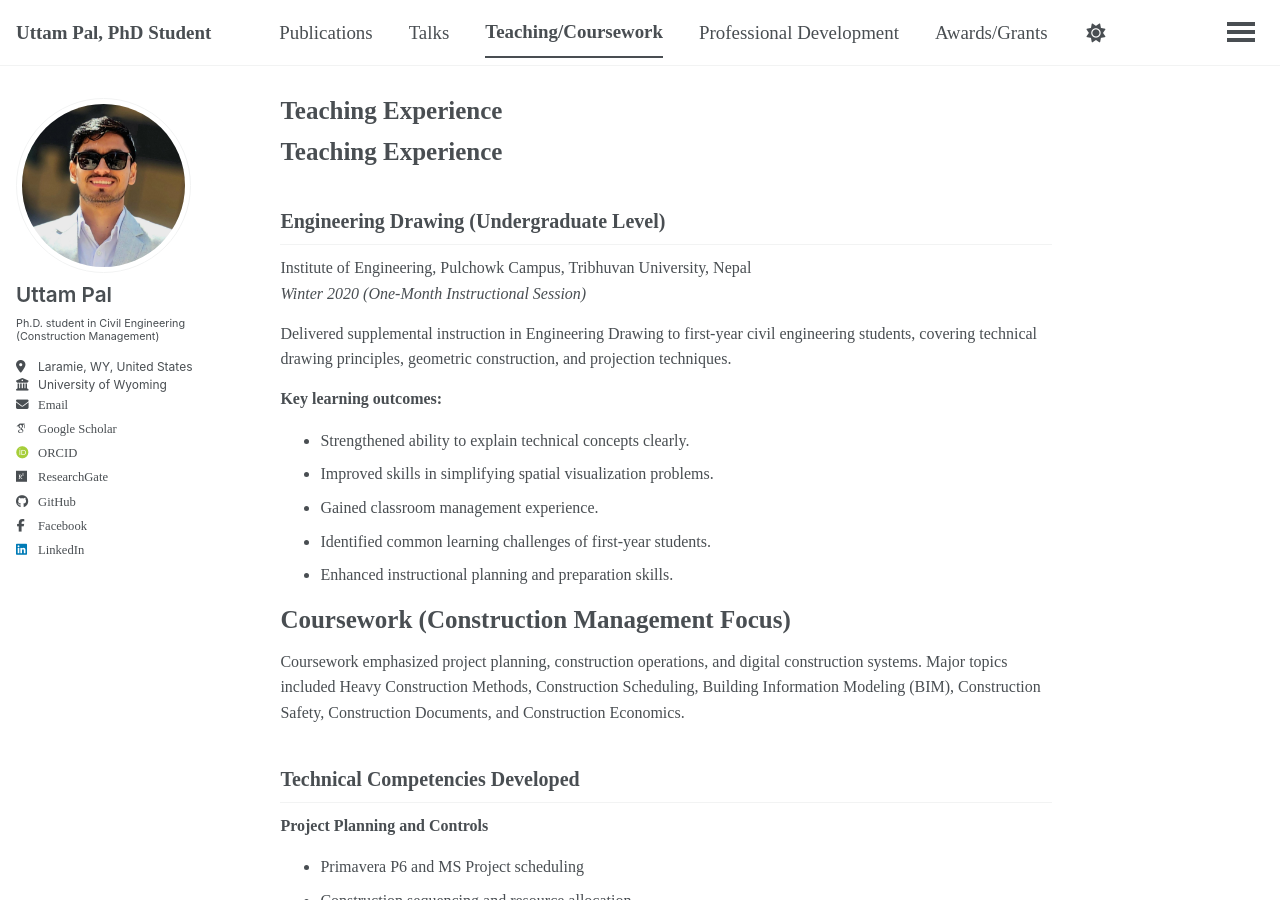
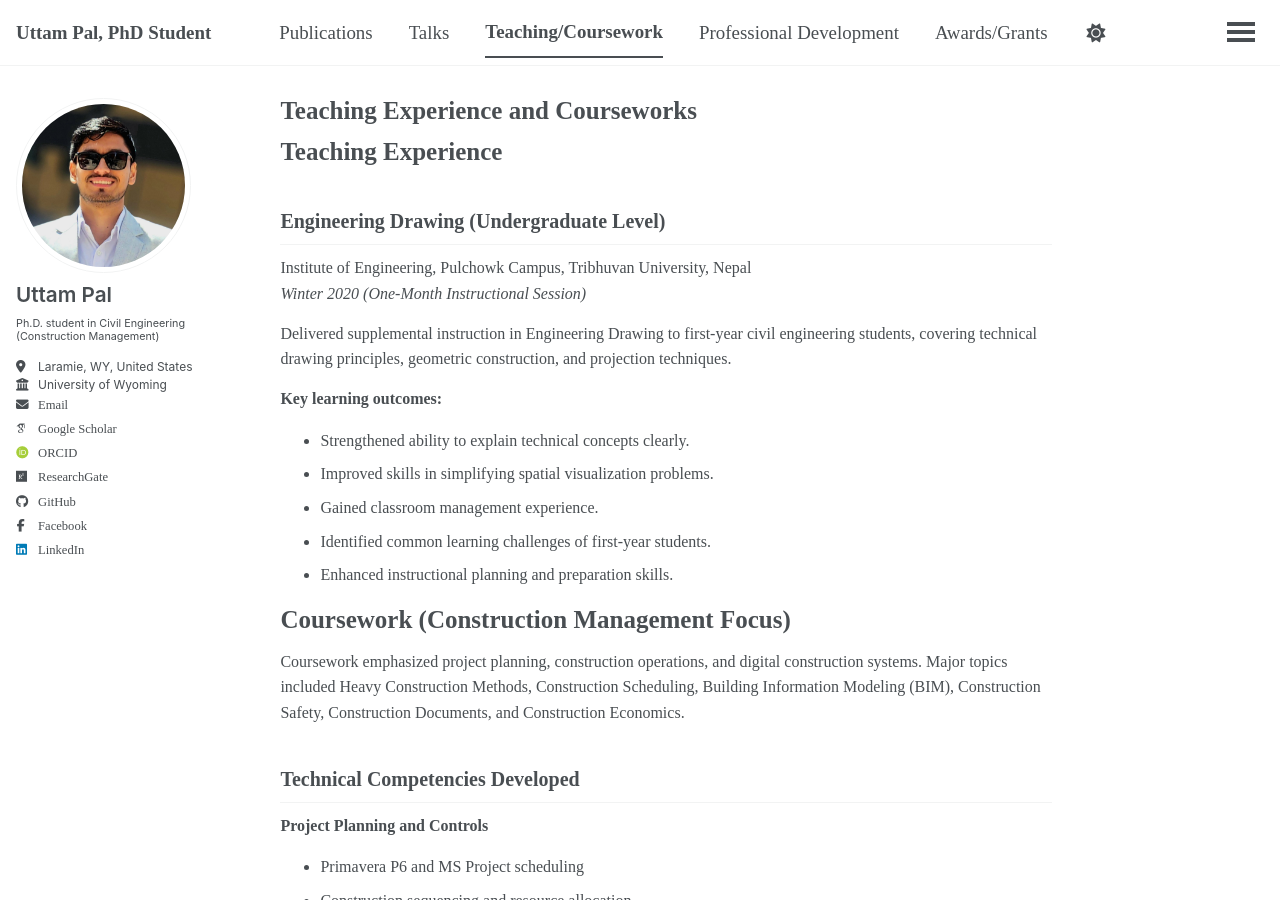
Before and after one commit to pal-uttam/pal-uttam.github.io, a Jekyll site: the page built from _pages/teaching.md, in a window 1280 px wide and 900 px high. Built offline with Jekyll 4.4.1, drawn with Linux system fonts in a browser that asks for light colours; some web fonts are replaced; a script bundle is joined from its source files by our own code; library files that are not in the unit come from our copies; our own code applies the rules of GitHub Pages for plain Markdown files.

Commit message:
What I changed

```diff
--- a/_pages/teaching.md
+++ b/_pages/teaching.md
@@ -5,7 +5,7 @@ author_profile: true
 meta: false
 date: null
 header: false
-title: false
+title: "Teaching Experience and Courseworks"
 ---
 
 # Teaching Experience
```
